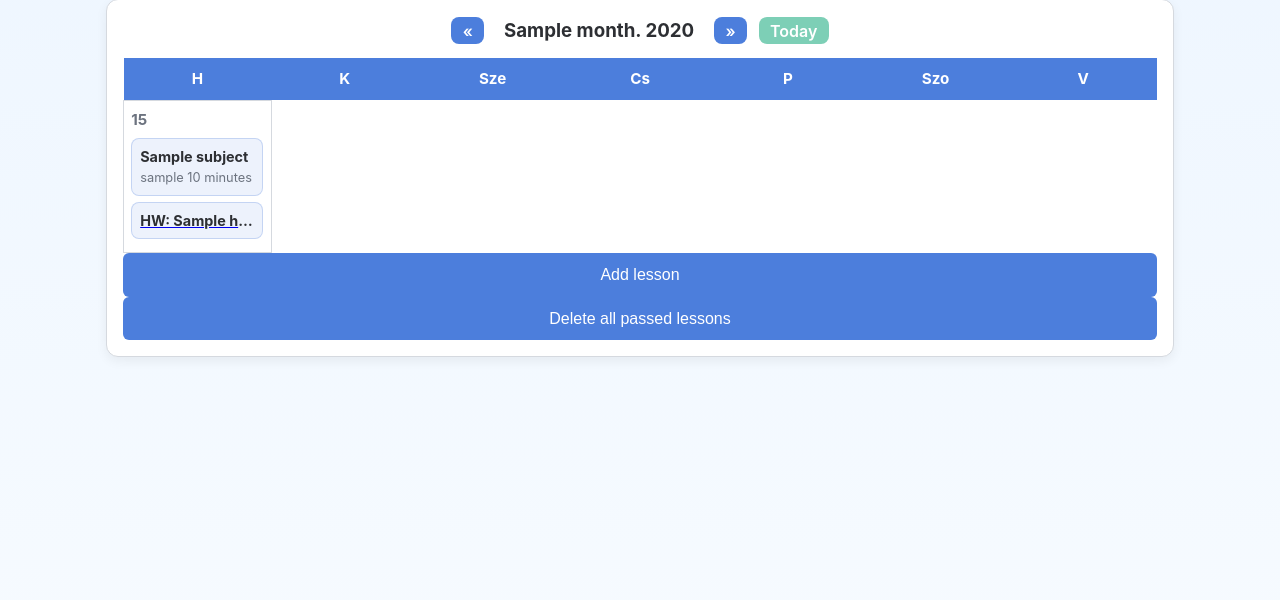
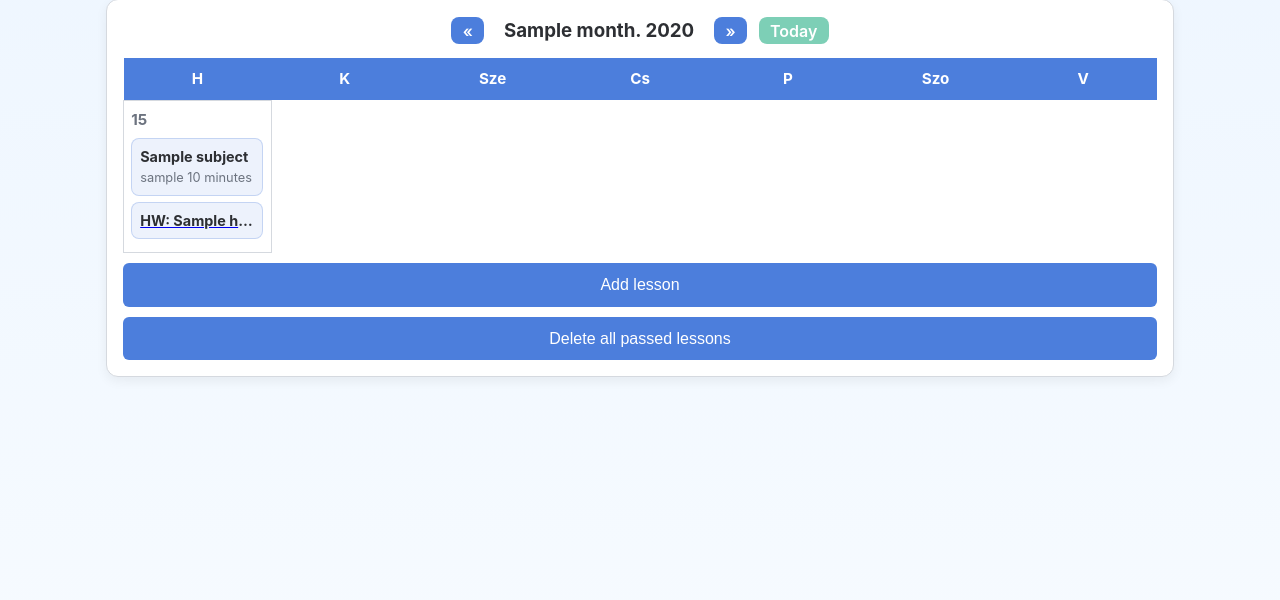
Before and after one commit to mzsl03/private-teacher-site, a Django app: template core_site/homework_org_site/templates/calendar/month.html in a window 1280 px wide. Shown: the part 79-679 px from the top of the page. Run offline with Django 5.2, Linux system fonts and the light colour scheme; a user stored in the database is signed in; tables that the repository leaves empty hold one stand-in row (values such as "Sample post"); the template is opened without the code that fills it: most values are stand-ins (such as "Sample title", 1, 10 or a date in 2020).

Commit message:
style: fix margin of buttons

```diff
--- a/core_site/homework_org_site/static/css/calendar.css
+++ b/core_site/homework_org_site/static/css/calendar.css
@@ -133,3 +133,10 @@
     text-decoration: none;
     color: #fff;
 }
+
+table + a,
+a + form {
+    margin-top: 10px;
+    display: inline-block;
+    width: 100%;
+}
```
